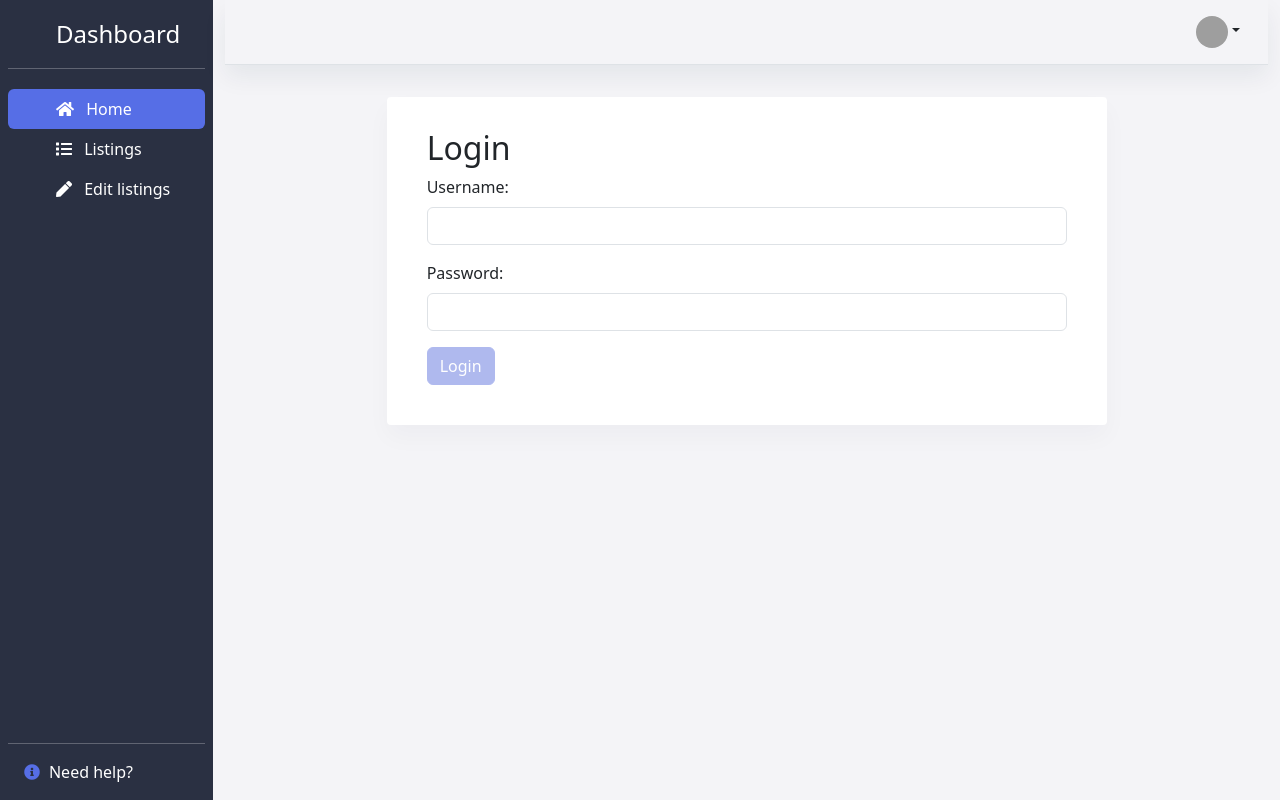
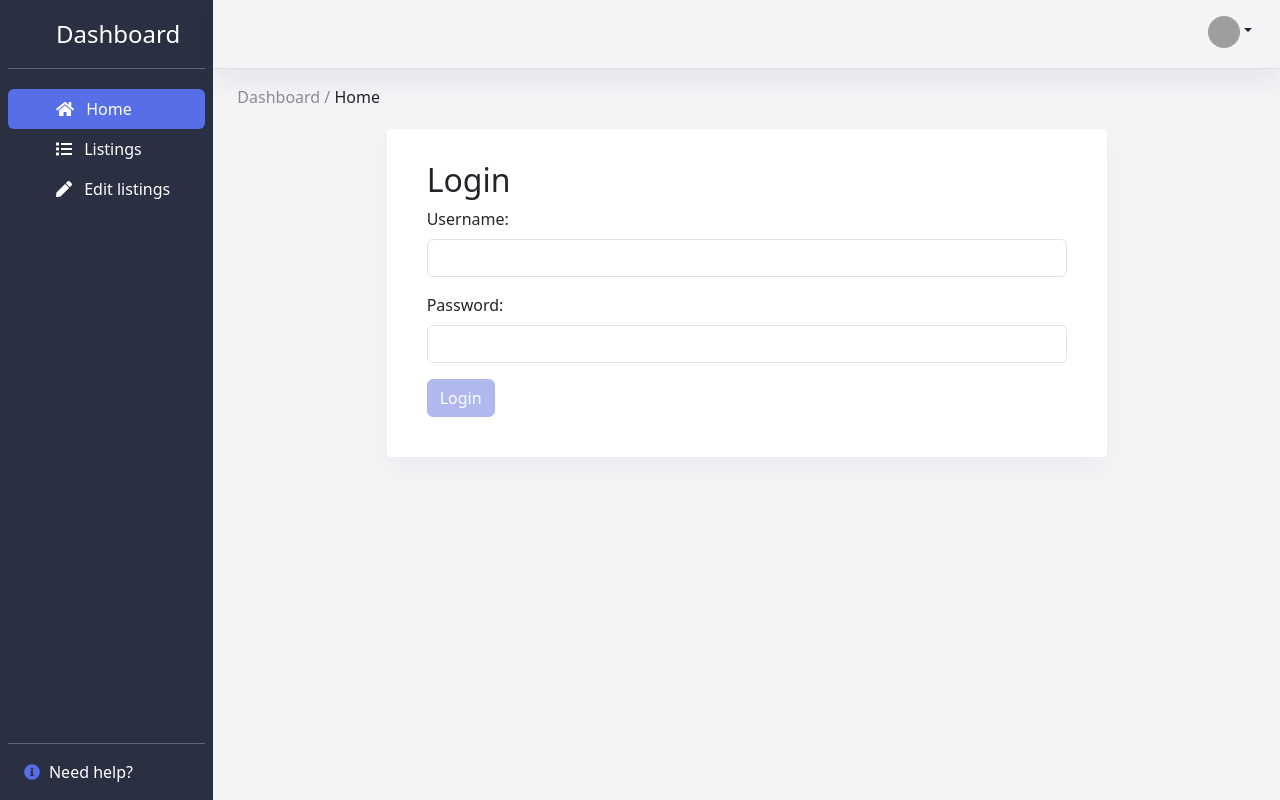
Before and after one commit to MariyaHozjan/real-estate-dashboard, an Angular app: page /login in a window 1280 px wide. Built offline with nearby package versions, Linux system fonts and the light colour scheme; grey boxes are pictures that could not be loaded.

Commit message:
Update real estate data and styling

```diff
--- a/src/app/app.component.css
+++ b/src/app/app.component.css
@@ -27,14 +27,21 @@
 
 .dropdown-menu {
   border-color: white;
+  box-shadow: 0 1rem 3rem #0000002d;
 }
 
 header {
   box-shadow: 0 0.75rem 1.5rem #12263f11;
+  height: 69px;
 }
 
 .dropdown-item {
   color: #f46a6a;
+}
+
+.dropdown-item:hover {
+  padding-left: 19px;
+  background-color: rgba(233, 238, 240, 0.317);
 }
 
 .active {
@@ -48,3 +55,8 @@ header {
 .fa-info-circle {
   color: #566ee6 !important;
 }
+
+.row > * {
+  padding-left: 0 !important;
+  padding-right: 0 !important;
+}
--- a/src/app/app.component.html
+++ b/src/app/app.component.html
@@ -1,5 +1,5 @@
-<div class="container-fluid">
-  <div class="row">
+<div class="container-fluid header-container-fluid">
+  <div class="row header-row">
     <!-- Navigation Sidebar (left side) -->
     <div class="col-md-3 col-lg-2 p-0 bg-dark">
       <div class="d-flex flex-column h-100 text-white px-2">
@@ -106,7 +106,11 @@
         </div>
       </header>
       <!-- Main Content -->
-      <main>
+      <div class="px-4">
+        <span class="opacity-50">Dashboard /</span>
+        {{ getRouteName(currentRoute) }}
+      </div>
+      <main class="px-5">
         <router-outlet></router-outlet>
       </main>
     </div>
--- a/src/app/app.component.ts
+++ b/src/app/app.component.ts
@@ -1,14 +1,43 @@
-import { Component } from '@angular/core';
+import { Component, OnInit } from '@angular/core';
 import { AuthService } from './auth.service';
-import { Router } from '@angular/router';
+import { Router, ActivatedRoute, NavigationEnd } from '@angular/router';
+import { filter } from 'rxjs/operators';
 
 @Component({
   selector: 'app-root',
   templateUrl: './app.component.html',
   styleUrls: ['./app.component.css'],
 })
-export class AppComponent {
-  constructor(private authService: AuthService, private router: Router) {}
+export class AppComponent implements OnInit {
+  currentRoute: string = '';
+
+  constructor(
+    private authService: AuthService,
+    private router: Router,
+    private route: ActivatedRoute
+  ) {}
+
+  ngOnInit() {
+    this.router.events
+      .pipe(filter((event) => event instanceof NavigationEnd))
+      .subscribe(() => {
+        let root = this.router.routerState.snapshot.root;
+        while (root.firstChild) {
+          root = root.firstChild;
+        }
+        this.currentRoute = root.routeConfig?.path || '';
+      });
+  }
+
+  getRouteName(route: string): string {
+    const routeNames: { [key: string]: string } = {
+      login: 'Home',
+      listings: 'Listings',
+      edit: 'Edit Listings',
+    };
+
+    return routeNames[route] || 'Home';
+  }
 
   signOut(): void {
     console.log('Logging out');
--- a/src/app/create-real-estate/create-real-estate.component.css
+++ b/src/app/create-real-estate/create-real-estate.component.css
@@ -13,4 +13,6 @@
   padding: 0.5rem 2.5rem 2.5rem 2.5rem;
   margin-top: 2rem;
   box-shadow: 0 0.75rem 1.5rem #12263f08;
+  height: 85vh;
+  margin-top: 2.5vh !important;
 }
--- a/src/app/listings/listings.component.css
+++ b/src/app/listings/listings.component.css
@@ -4,4 +4,7 @@
   padding: 2rem 2.5rem 2.5rem 2.5rem;
   margin-top: 2rem;
   box-shadow: 0 0.75rem 1.5rem #12263f08;
+  max-height: 80vh;
+  overflow-y: auto;
+  margin-top: 2.5vh !important;
 }
--- a/src/app/login/login.component.css
+++ b/src/app/login/login.component.css
@@ -6,6 +6,6 @@
   background-color: white;
   border-radius: 0.25rem;
   padding: 0.5rem 2.5rem 2.5rem 2.5rem;
-  margin-top: 2rem;
   box-shadow: 0 0.75rem 1.5rem #12263f08;
+  margin-top: 2.5vh !important;
 }
--- a/src/app/real-estate-card/real-estate-card.component.css
+++ b/src/app/real-estate-card/real-estate-card.component.css
@@ -12,6 +12,10 @@
   padding: 2rem 0rem 2.5rem 0rem;
   margin-top: 2rem;
   box-shadow: 0 0.75rem 1.5rem #12263f08;
+  max-height: 85vh;
+  overflow-y: auto;
+  max-width: 55vw;
+  margin-top: 2.5vh !important;
 }
 
 p {
```
Also changed, not shown: 1 other file (tests, documents, lock files or other folders).
